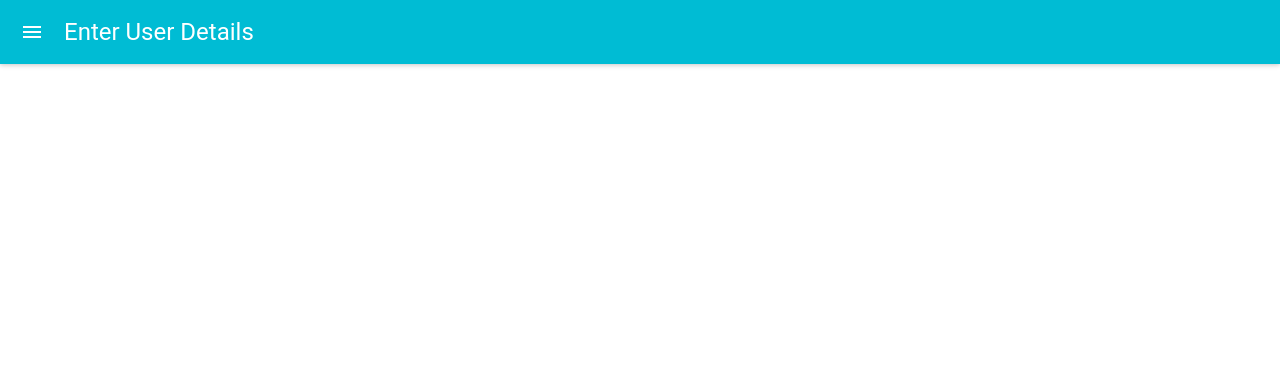
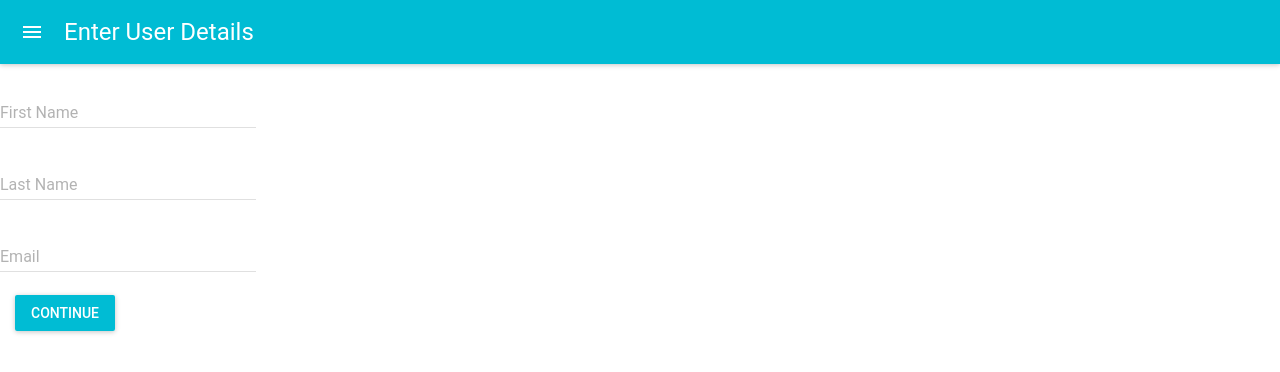
Before and after one commit to ekwon86/react-multi-step, a React (Create React App) app: page / in a window 1280 px wide. Shown: the top 372 px of the page. Built offline with nearby package versions, Linux system fonts and the light colour scheme.

Commit message:
not proceeding to formpersonaldetails

```diff
--- a/src/components/FormUserDetails.js
+++ b/src/components/FormUserDetails.js
@@ -11,15 +11,48 @@
   };
 
   render() {
-    const { values } = this.props;
+    const { values, handleChange } = this.props;
     return (
       <MuiThemeProvider>
         <React.Fragment>
           <AppBar title="Enter User Details" />
+          <TextField
+            hintText="Enter Your First Name"
+            floatingLabelText="First Name"
+            onChange={handleChange("firstName")}
+            defaultValue={values.firstName}
+          />
+          <br />
+          <TextField
+            hintText="Enter Your Last Name"
+            floatingLabelText="Last Name"
+            onChange={handleChange("lastName")}
+            defaultValue={values.lastName}
+          />
+          <br />
+          <TextField
+            hintText="Enter Your Email"
+            floatingLabelText="Email"
+            onChange={handleChange("email")}
+            defaultValue={values.email}
+          />
+          <br />
+          <RaisedButton
+            label="Continue"
+            primary={true}
+            style={styles.button}
+            onClick={this.continue}
+          />
         </React.Fragment>
       </MuiThemeProvider>
     );
   }
 }
 
+const styles = {
+  button: {
+    margin: 15
+  }
+};
+
 export default FormUserDetails;
--- a/src/components/UserForm.js
+++ b/src/components/UserForm.js
@@ -45,7 +45,7 @@
         return (
           <FormUserDetails
             nextStep={this.nextStep}
-            handlechange={this.handlechange}
+            handleChange={this.handlechange}
             values={values}
           />
         );
```
